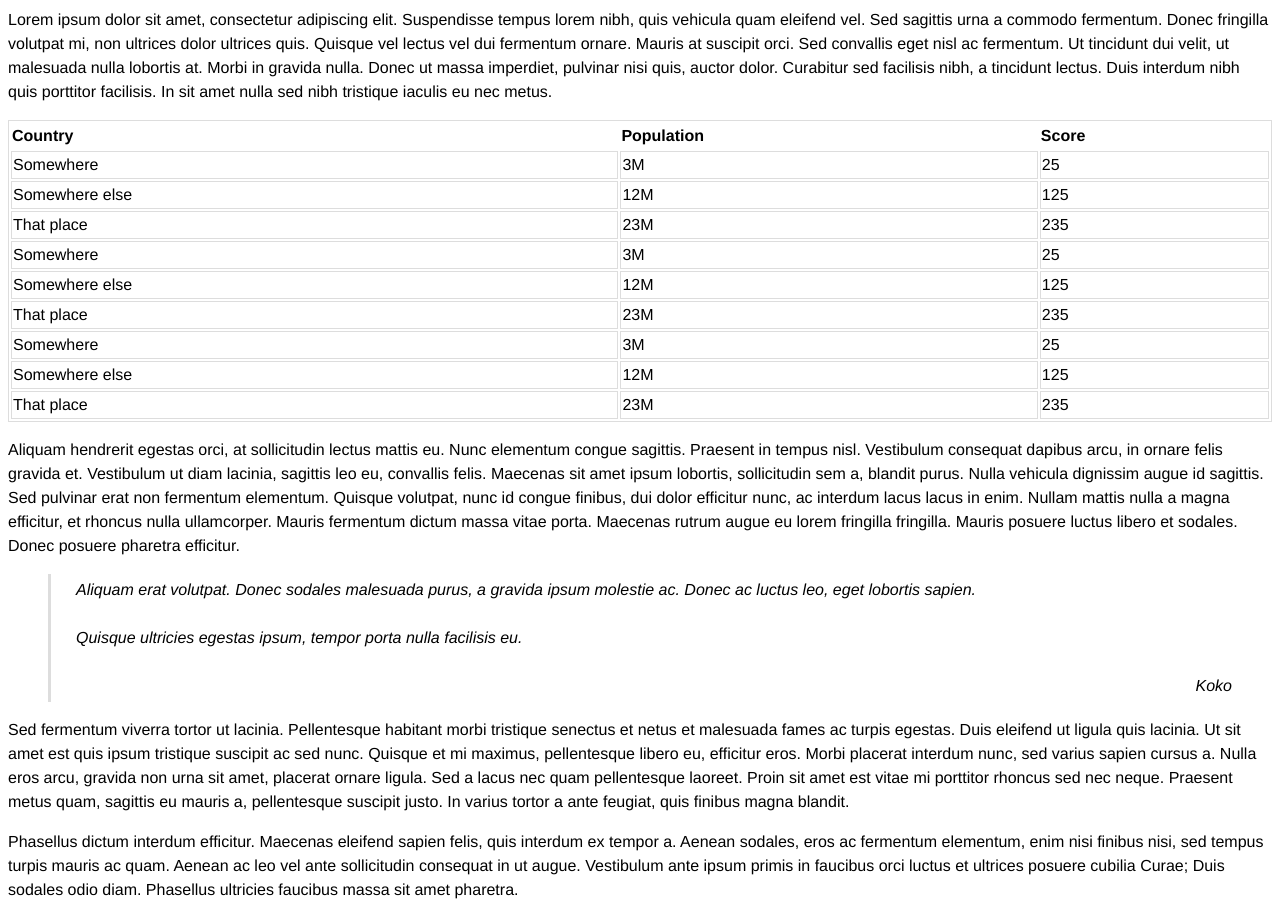
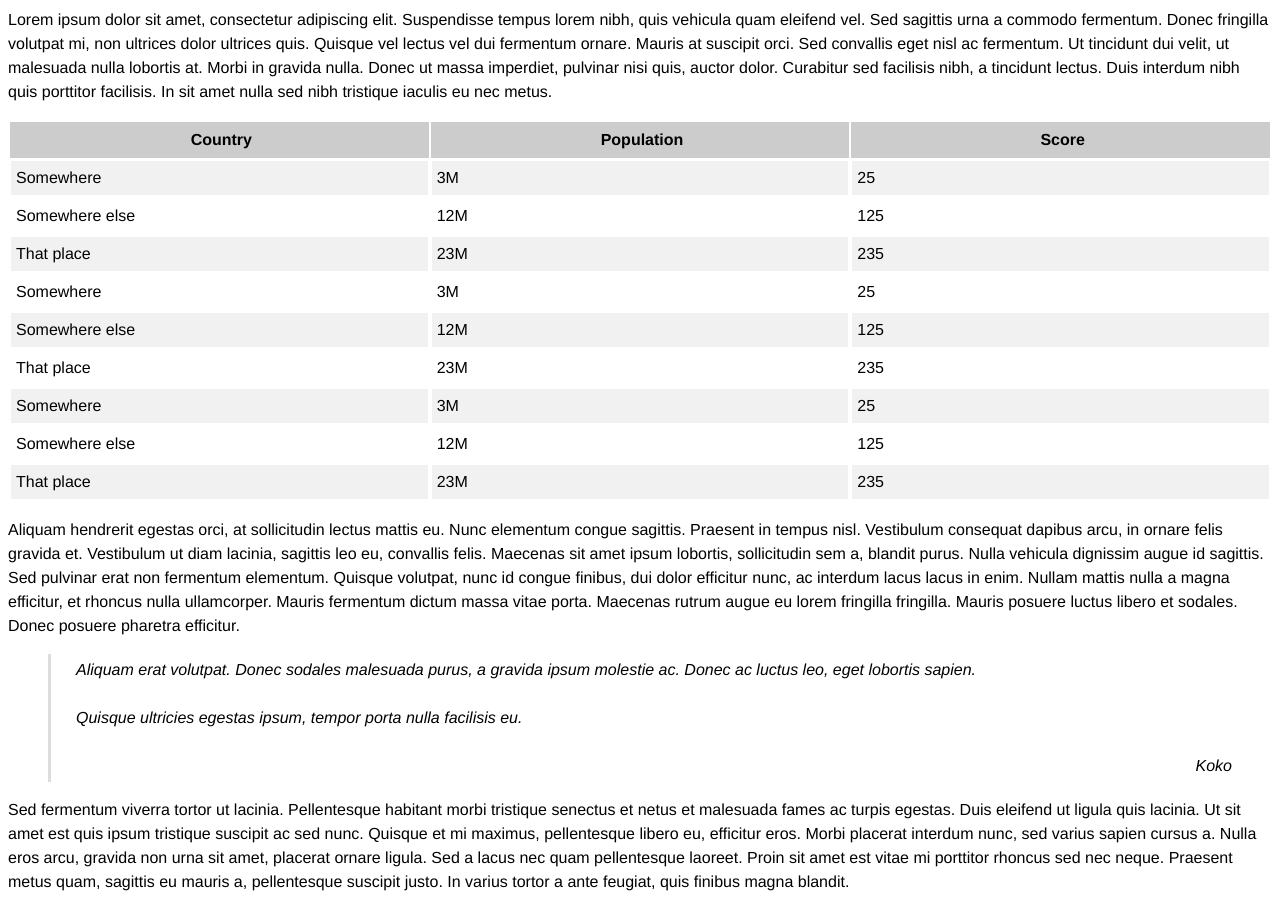
Before and after one commit to lucroselen/HTML-CSS, a plain HTML site: page CSS Typography/11_Create-Typography-CSS/index.html in a window 1280 px wide. Shown: the part 1320-2227 px from the top of the page. Drawn offline with Linux system fonts and the light colour scheme.

Commit message:
Update styles.css

```diff
--- a/CSS Typography/11_Create-Typography-CSS/styles.css
+++ b/CSS Typography/11_Create-Typography-CSS/styles.css
@@ -27,13 +27,25 @@ blockquote p:last-child {
   text-align: right;
 }
 
-table,
-tr,
-td,
-thead {
-  border: 1px rgb(221, 221, 221) solid;
-  text-align: left;
-}
 table {
   width: 100%;
 }
+
+article th {
+  background-color: #cccccc;
+  width: 144px;
+  height: 32px;
+  border: 1px solid #cccccc;
+  padding-left: 5px;
+}
+
+article td {
+  width: 144px;
+  height: 32px;
+  border: 1px solid #ffffff;
+  padding-left: 5px;
+}
+
+tr:nth-child(odd) {
+  background-color: #f1f1f1;
+}
```
